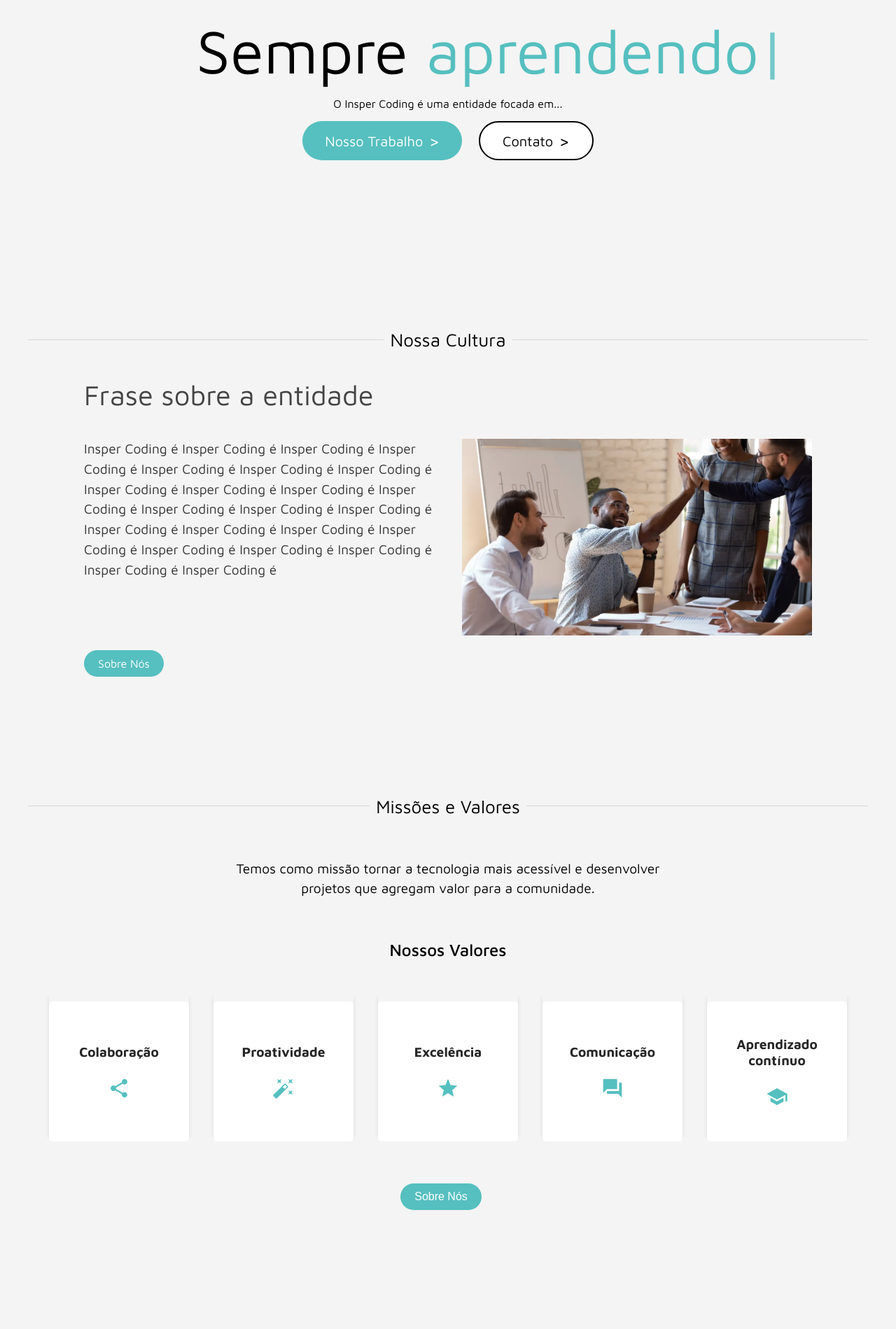
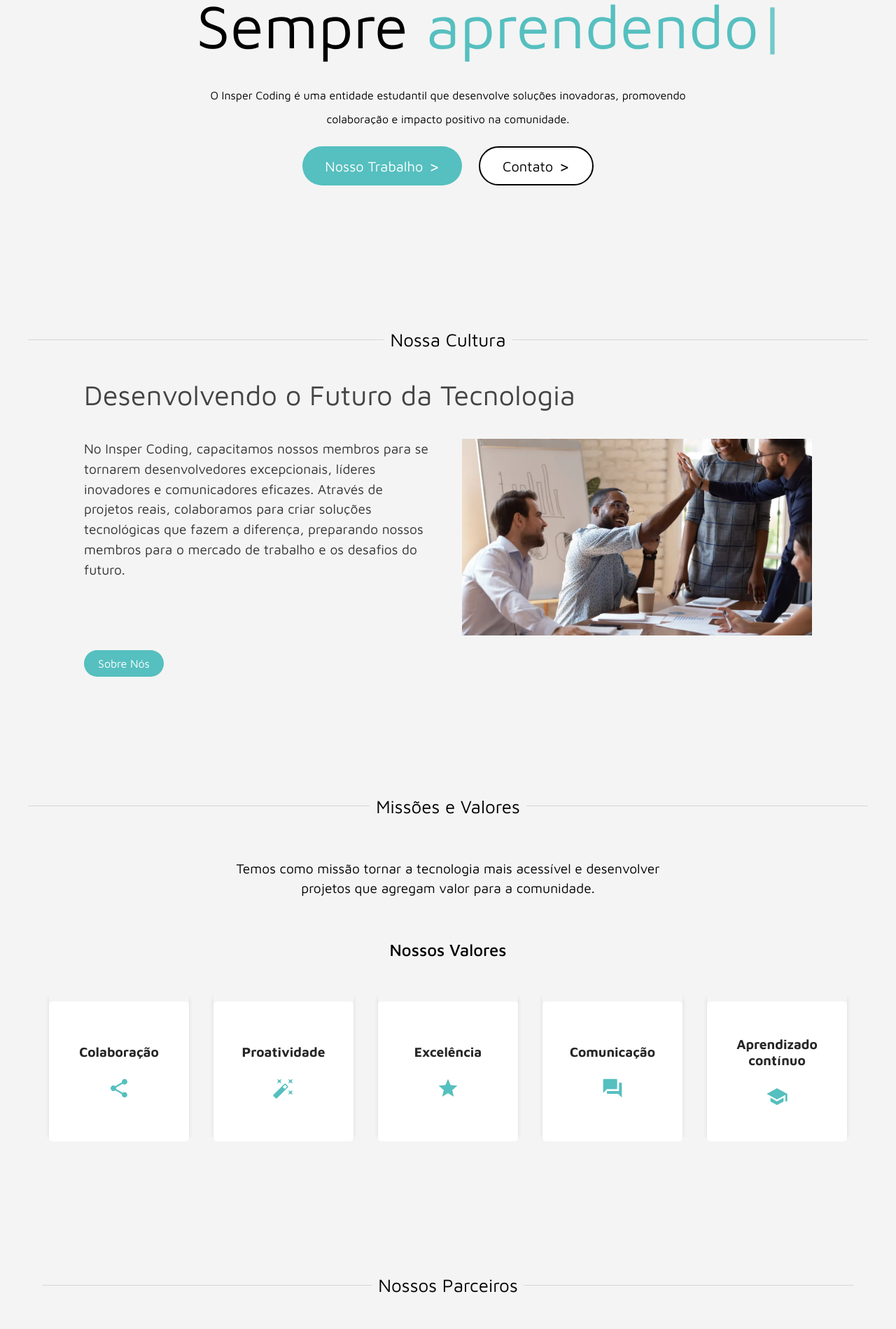
Before and after one commit to henriquetg1/ic-grupo-3-sprint-1-home-page, a React (Create React App) app in the folder home-page/: page / in a window 1280 px wide. Shown: the part 320-2219 px from the top of the page at 70% size. Built offline with nearby package versions, Linux system fonts and the light colour scheme.

Commit message:
style: Ultimos ajustes do site

```diff
--- a/home-page/src/components/Cultura.js
+++ b/home-page/src/components/Cultura.js
@@ -9,10 +9,10 @@
       <Divider textAlign="center" style={{ margin: '40px 0', fontSize: '26px' }}>
         Nossa Cultura
       </Divider>
-      <h2 className="cultura-titulo">Frase sobre a entidade</h2> {/* Movei o h2 para fora da div cultura-content */}
+      <h2 className="cultura-titulo">Desenvolvendo o Futuro da Tecnologia</h2> {/* Movei o h2 para fora da div cultura-content */}
       <div className="cultura-content">
         <div className="cultura-text">
-          <p>Insper Coding é Insper Coding é Insper Coding é Insper Coding é Insper Coding é Insper Coding é Insper Coding é Insper Coding é Insper Coding é Insper Coding é Insper Coding é Insper Coding é Insper Coding é Insper Coding é Insper Coding é Insper Coding é Insper Coding é Insper Coding é Insper Coding é Insper Coding é Insper Coding é Insper Coding é Insper Coding é </p>
+          <p>No Insper Coding, capacitamos nossos membros para se tornarem desenvolvedores excepcionais, líderes inovadores e comunicadores eficazes. Através de projetos reais, colaboramos para criar soluções tecnológicas que fazem a diferença, preparando nossos membros para o mercado de trabalho e os desafios do futuro. </p>
           <button className="botao-sobre-nos">
             Sobre Nós
           </button>
--- a/home-page/src/components/Footer.js
+++ b/home-page/src/components/Footer.js
@@ -1,5 +1,5 @@
 import React from 'react';
-import logo from '../assets/images/ic.jpg';
+import logo from '../assets/images/icteste.png';
 import '../styles/Footer.css';
 import { Instagram, Linkedin, Twitter, Facebook } from 'lucide-react';
 
--- a/home-page/src/components/PalavraImpacto.js
+++ b/home-page/src/components/PalavraImpacto.js
@@ -30,7 +30,10 @@
             <span ref={typedElement}></span> {/* Aplicando o typed.js aqui */}
           </h1>
         </div>
-          <p>O Insper Coding é uma entidade focada em...</p>
+        <div className='texto'>
+          <p>O Insper Coding é uma entidade estudantil que desenvolve soluções inovadoras, promovendo</p>
+          <p>colaboração e impacto positivo na comunidade.</p>
+        </div>
         <div class="buttons">
             <button class="btn-primary">Nosso Trabalho</button>
             <button class="btn-secondary">Contato</button>
--- a/home-page/src/components/Parceiros.js
+++ b/home-page/src/components/Parceiros.js
@@ -35,7 +35,7 @@
         </Divider>
         <h2 className="parceiros-titulo">Trabalhando Juntos para o Sucesso</h2>
         <div className="parceiros-text">
-          <p>Insper Coding é Insper Coding é Insper Coding é Insper Coding é Insper Coding é Insper Coding é Insper Coding é Insper Coding é Insper Coding é Insper Coding é Insper Coding é Insper Coding é Insper Coding é Insper Coding é Insper Coding é Insper Coding é Insper Coding é Insper Coding é Insper Coding é Insper Coding é Insper Coding é Insper Coding é Insper Coding é</p>
+          <p>Estabelecemos parcerias estratégicas com outras entidades e empresas, criando uma rede colaborativa que nos permite entregar soluções inovadoras e impactantes para nossos projetos e membros.</p>
         </div>
       </div>
       <div className="carousel-container">
--- a/home-page/src/components/Valores.js
+++ b/home-page/src/components/Valores.js
@@ -56,9 +56,6 @@
             ))}
           </div>
         </div>
-        <button className="botao-sobre-nos2">
-          Sobre Nós
-        </button>
       </section>
     );
   }
--- a/home-page/src/styles/Header.css
+++ b/home-page/src/styles/Header.css
@@ -25,7 +25,7 @@
 
 /* Navigation Styles */
 .nav {
-  background-color: rgba(255, 255, 255, 0.8);
+  background-color: rgba(255, 255, 255);
   padding: 0.3rem 1rem;
   border-radius: 20px;
   height: 30px;
@@ -42,12 +42,12 @@
 
 /* Navbar hidden state */
 .nav.hidden {
-  top: -60px; /* Move out of view */
+  top: -60px;
 }
 
 /* Navbar visible state */
 .nav.visible {
-  top: 47px; /* Navbar in view */
+  top: 47px;
 }
 
 /* Navigation List */
--- a/home-page/src/styles/PalavraImpacto.css
+++ b/home-page/src/styles/PalavraImpacto.css
@@ -34,6 +34,11 @@
 
 .palavras{
     color: #56bfbf !important;
+}
+
+.texto{
+    margin-top: 40px;
+    margin-bottom: 30px;
 }
 
 /* Remova o cursor piscante (as barras azuis) */
--- a/home-page/src/styles/Valores.css
+++ b/home-page/src/styles/Valores.css
@@ -59,6 +59,7 @@
     flex-wrap: wrap;
     gap: 20px;
     margin-top: 40px;
+    margin-bottom: -10px;
 }
 
 .valor-card {
```
Also changed, not shown: home-page/src/assets/images/icteste.png (added).
